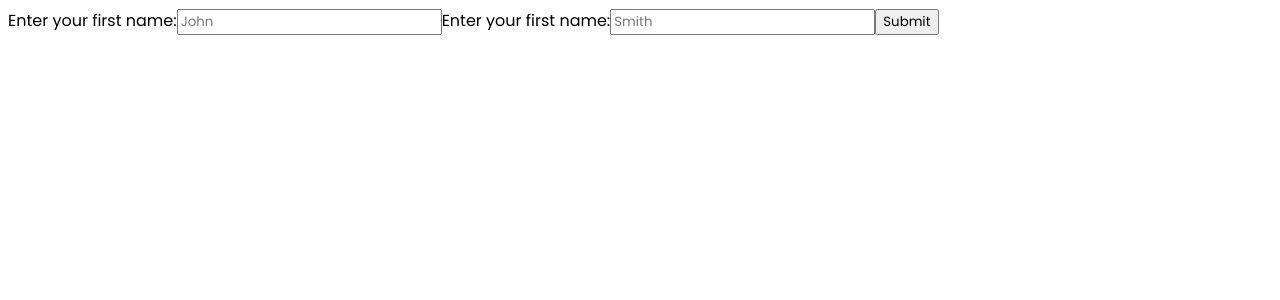
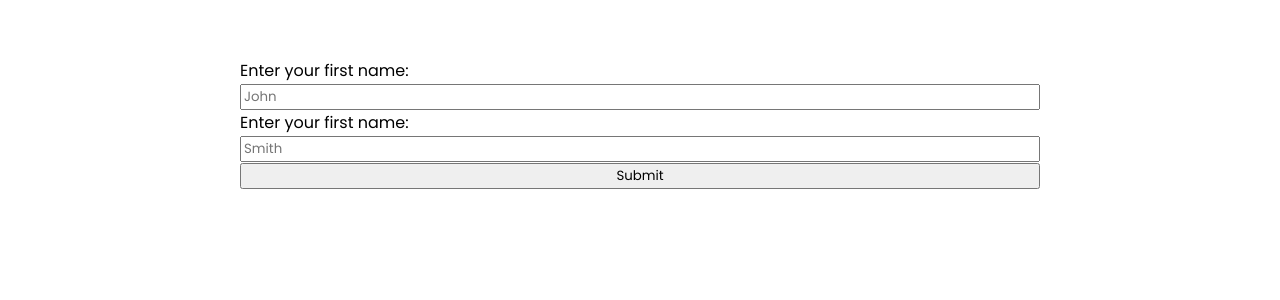
Before and after one commit to VarReach/petful-client-Alex-Andrew, a React (Create React App) app: page /register in a window 1280 px wide. Shown: the top 300 px of the page. Built offline with nearby package versions, Linux system fonts and the light colour scheme.

Commit message:
added styling to form page

```diff
--- a/src/routes/HomePage.css
+++ b/src/routes/HomePage.css
@@ -42,6 +42,18 @@ img{
     align-items: center;
     justify-content: center;
 }
+.form-container{
+    display: flex;
+    max-width: 800px;
+    margin: 0 auto;
+    flex-direction: column;
+    align-items: center;
+    padding-top: 50px;
+}
+
+.form-container input, .form-container button{
+    width: 100%;
+}
 
 @media only screen and (max-width: 600px) {
     .slide-container{
--- a/src/routes/RegisterPage.js
+++ b/src/routes/RegisterPage.js
@@ -56,7 +56,7 @@ export default class AdoptPage extends React.Component{
 
     render(){
         return(
-            <div>
+            <div className="form-container">
               <form className="register__form" onSubmit={this.handleOnSubmit}>
                 {this.state.error && <p className="register__error">{this.state.error}</p>}
                 <label htmlFor="register__first-name">Enter your first name:</label>
```
